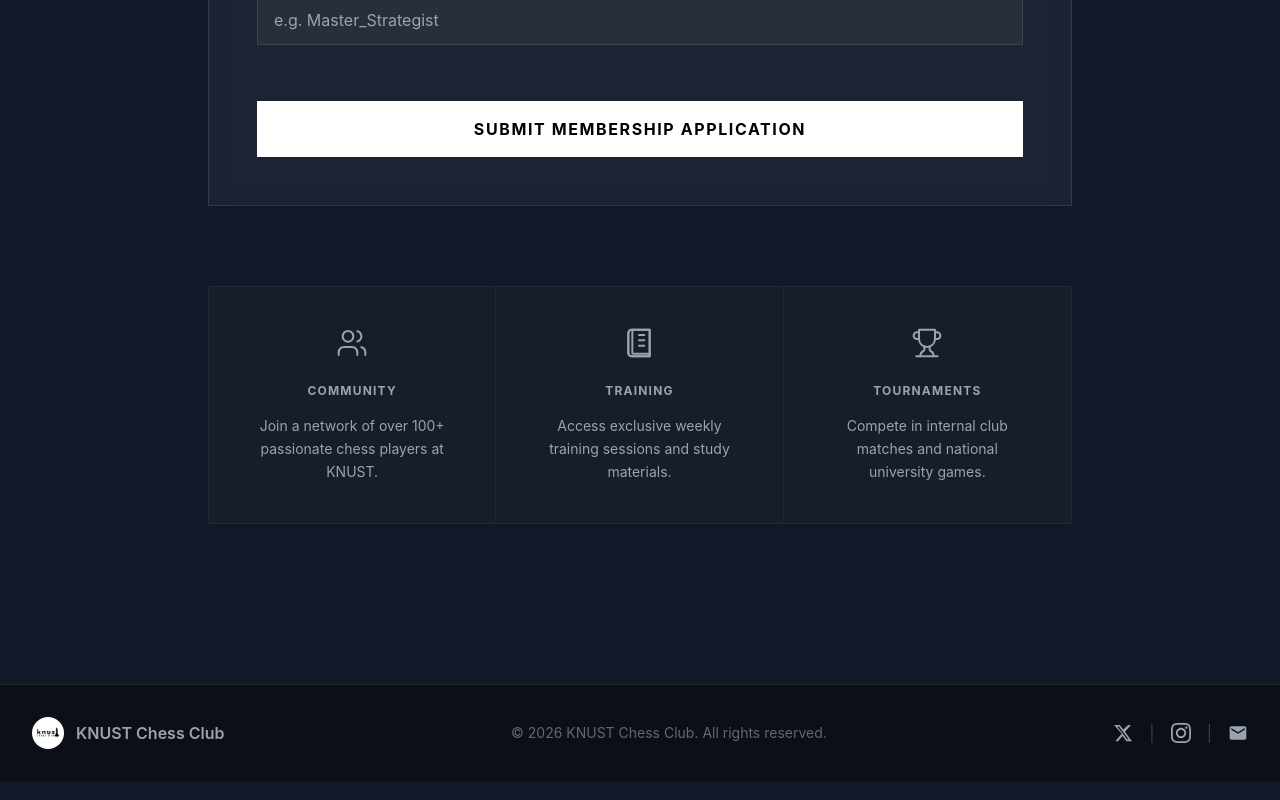
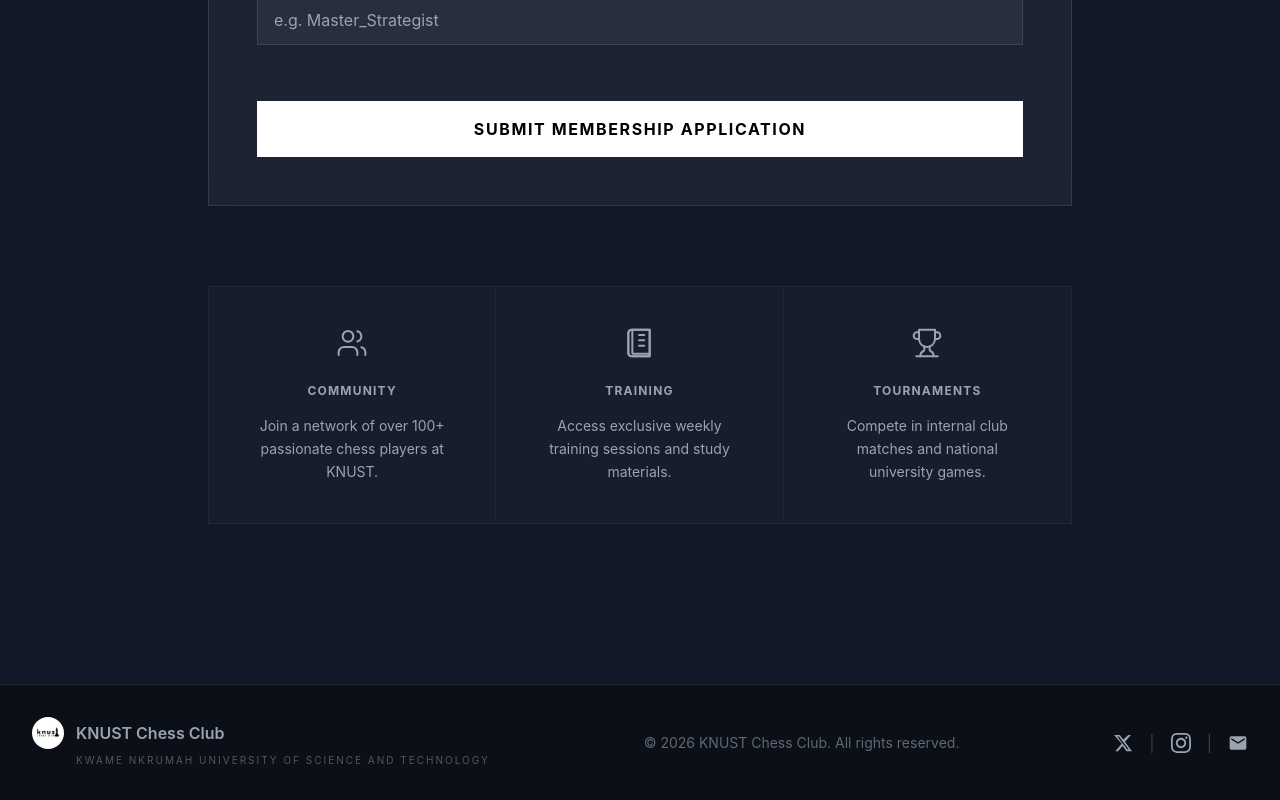
Before and after one commit to ALpatson/knust_chess_website, a React (Vite) app: page /join in a window 1280 px wide. Shown: the part 704-1504 px from the top of the page. Built offline with nearby package versions, Linux system fonts and the light colour scheme.

Commit message:
enhanced google search

```diff
--- a/index.html
+++ b/index.html
@@ -7,7 +7,7 @@
   <meta name="viewport" content="width=device-width, initial-scale=1.0" />
   <title>KNUST Chess Club | Official Website</title>
   <meta name="description" content="Official website of the KNUST Chess Club. Join us for strategy, training, and tournaments." />
-  <meta name="keywords" content="KNUST Chess, Chess Club, KNUST, Chess Ghana, University Chess, Strategy, Kumasi" />
+  <meta name="keywords" content="KNUST Chess, Chess Club, KNUST, Kwame Nkrumah University of Science and Technology, Chess Ghana, University Chess, Strategy, Kumasi" />
   <meta name="google-site-verification" content="w6U9lzRwKJEzD2TfpXgxEaSz3ClJMgFfOgouz" />
 
   <!-- Open Graph / Facebook -->
--- a/src/components/Footer.jsx
+++ b/src/components/Footer.jsx
@@ -2,9 +2,12 @@ const Footer = () => {
   return (
     <footer className="border-t border-white/10 bg-[#0a0f18] py-8 mt-20">
       <div className="max-w-7xl mx-auto px-4 sm:px-6 lg:px-8 flex flex-col md:flex-row justify-between items-center gap-4">
-        <div className="flex items-center gap-3">
-          <img src="/asset/Club_logo.jpeg" alt="KNUST Chess Club Logo" className="h-8 w-8 object-contain bg-white rounded-full p-0.5" onError={(e) => { e.target.style.display = 'none' }} />
-          <span className="font-semibold text-chess-accent">KNUST Chess Club</span>
+        <div className="flex flex-col items-center md:items-start gap-1">
+          <div className="flex items-center gap-3">
+            <img src="/asset/Club_logo.jpeg" alt="KNUST Chess Club Logo" className="h-8 w-8 object-contain bg-white rounded-full p-0.5" onError={(e) => { e.target.style.display = 'none' }} />
+            <span className="font-semibold text-chess-accent">KNUST Chess Club</span>
+          </div>
+          <span className="text-[10px] uppercase tracking-[0.2em] text-white/30 pl-11 hidden md:block">Kwame Nkrumah University of Science and Technology</span>
         </div>
         <p className="text-sm text-chess-accent/60">
           © {new Date().getFullYear()} KNUST Chess Club. All rights reserved.
```
